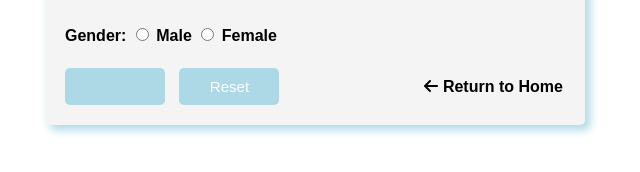
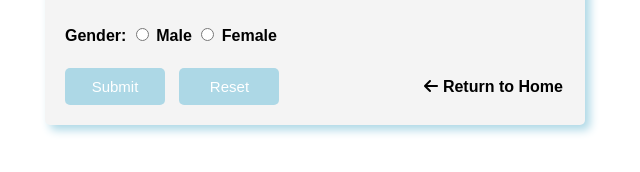
Before and after one commit to Wracell/Twiceland, a plain HTML site: page register.html in a window 1280 px wide. Shown: the part 661-833 px from the top of the page, 325-965 px from the left. Drawn offline with Linux system fonts and the light colour scheme.

Commit message:
Update register.html

```diff
--- a/register.html
+++ b/register.html
@@ -37,7 +37,7 @@
       <label for="female">Female</label>
       <br>
       <br>
-      <button type="submit"><a href="login.html">Submit</a></button>
+      <button type="submit">Submit</button>
       <button type="reset">Reset</button>
 
       <a href="index.html"><i class="fa-solid fa-arrow-left"></i>Return to Home</a>
```
